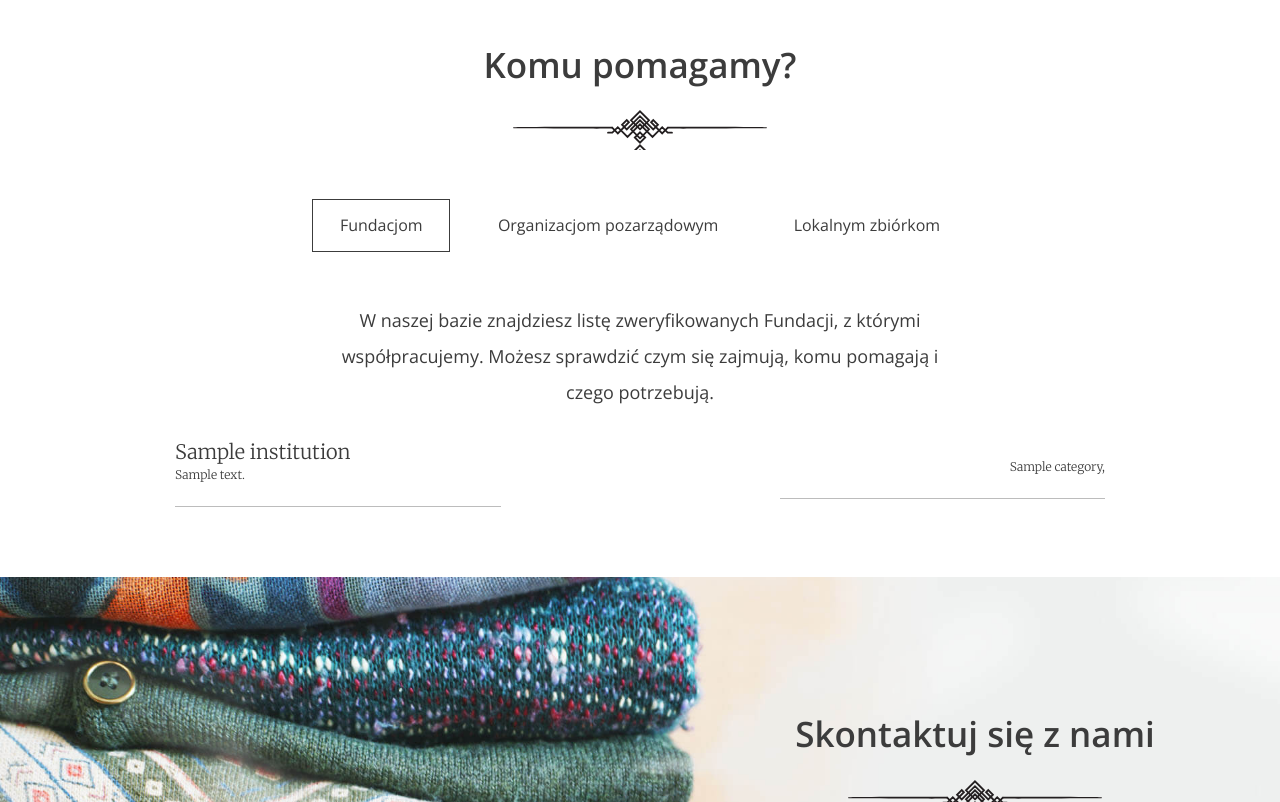
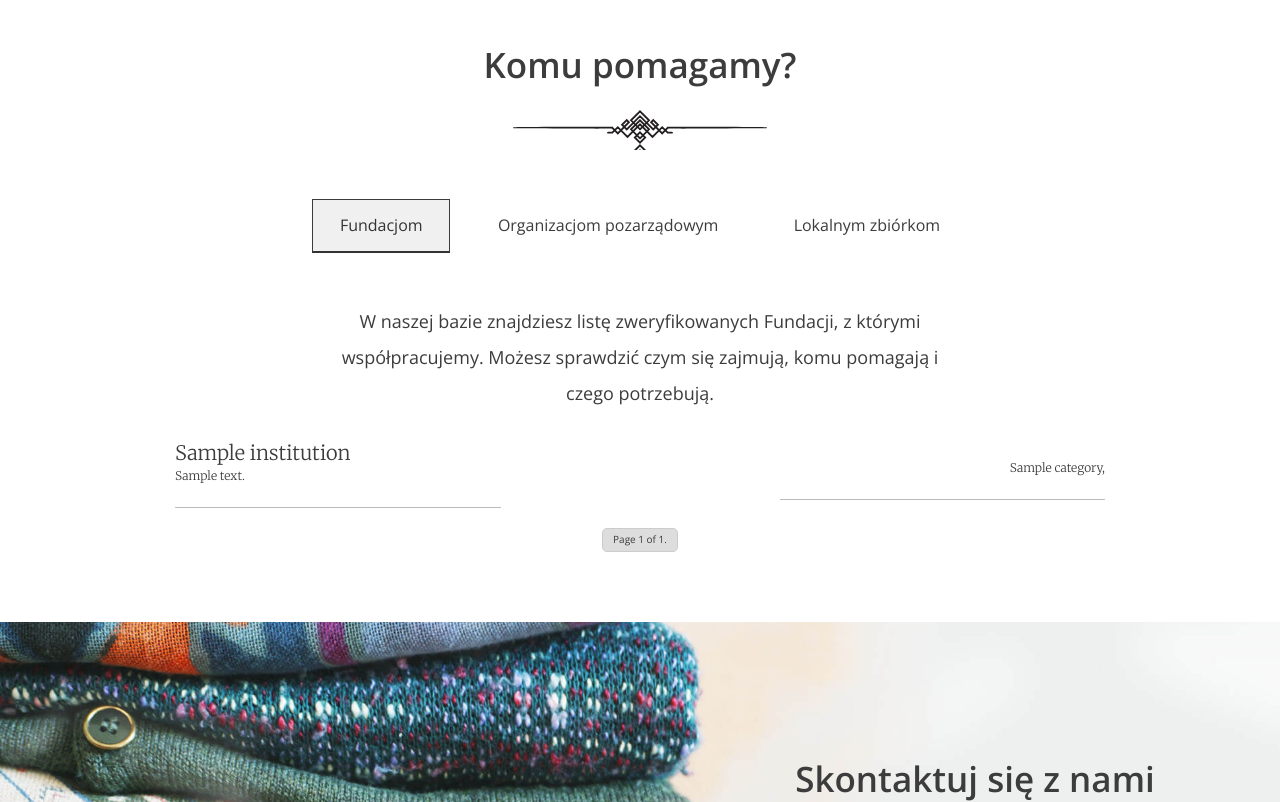
Before and after one commit to OleksandrKiris/Oddam-w-dobre-r-ce, a Django app: page / in a window 1280 px wide. Shown: the part 2455-3257 px from the top of the page. Run offline with Django 5.2, Linux system fonts and the light colour scheme; tables that the repository leaves empty hold one stand-in row (Sample ...).

Commit message:
Implemented pagination for help sections and active tab persistence
- Added pagination for each help section (Fundacjom, Organizacjom pozarządowym, Lokalnym zbiórkom) on the homepage.
- Modified the index.html to include pagination controls for each section.
- Updated the view in views.py to handle pagination for each section using Paginator.
- Improved JavaScript to maintain the active tab across page reloads and pagination navigation.
- Ensured the active tab is highlighted correctly when navigating between pages.
- Fixed issues related to static files not loading correctly.

```diff
--- a/donations/static/css/style.css
+++ b/donations/static/css/style.css
@@ -1897,3 +1897,36 @@ footer .bottom-line--icons a img {
   font-size: 0.9rem;
   padding: 5px 10px;
 }
+
+.pagination {
+  display: flex;
+  justify-content: center;
+  padding: 1em 0;
+}
+
+.step-links {
+  display: flex;
+  gap: 0.5em;
+}
+
+.step-links a, .step-links span.current {
+  padding: 0.5em 1em;
+  border: 1px solid #ccc;
+  border-radius: 5px;
+  text-decoration: none;
+}
+
+.step-links a:hover {
+  background-color: #eee;
+}
+
+.step-links span.current {
+  background-color: #ddd;
+  cursor: default;
+}
+
+.help--buttons a.active {
+  background-color: #f0f0f0; /* Пример цвета фона для активной вкладки */
+  border-bottom: 2px solid #333; /* Пример нижней границы для активной вкладки */
+  color: #333; /* Пример цвета текста для активной вкладки */
+}
--- a/donations/templates/base.html
+++ b/donations/templates/base.html
@@ -8,7 +8,6 @@
     <meta http-equiv="X-UA-Compatible" content="ie=edge">
     <title>{% block title %}My Site{% endblock %}</title>
     <link rel="stylesheet" href="{% static 'css/style.css' %}">
-    <link rel="stylesheet" href="{% static 'css/forms.css' %}">
 </head>
 <body>
 <header class="header--main-page">
--- a/donations/templates/index.html
+++ b/donations/templates/index.html
@@ -71,16 +71,16 @@
 <section id="help" class="help">
   <h2>Komu pomagamy?</h2>
   <ul class="help--buttons">
-    <li data-id="1"><a href="#" class="btn btn--without-border active">Fundacjom</a></li>
-    <li data-id="2"><a href="#" class="btn btn--without-border">Organizacjom pozarządowym</a></li>
-    <li data-id="3"><a href="#" class="btn btn--without-border">Lokalnym zbiórkom</a></li>
+    <li data-id="foundations"><a href="#help" class="btn btn--without-border active" data-target="foundations">Fundacjom</a></li>
+    <li data-id="ngos"><a href="#help" class="btn btn--without-border" data-target="ngos">Organizacjom pozarządowym</a></li>
+    <li data-id="local_collections"><a href="#help" class="btn btn--without-border" data-target="local_collections">Lokalnym zbiórkom</a></li>
   </ul>
 
   <!-- SLIDE 1 -->
-  <div class="help--slides active" data-id="1">
+  <div class="help--slides active" data-id="foundations">
     <p>W naszej bazie znajdziesz listę zweryfikowanych Fundacji, z którymi współpracujemy. Możesz sprawdzić czym się zajmują, komu pomagają i czego potrzebują.</p>
     <ul class="help--slides-items">
-      {% for institution in foundations %}
+      {% for institution in page_obj_foundations %}
       <li>
         <div class="col">
           <div class="title">{{ institution.name }}</div>
@@ -96,15 +96,32 @@
       </li>
       {% endfor %}
     </ul>
+    <div class="pagination">
+      <span class="step-links">
+        {% if page_obj_foundations.has_previous %}
+          <a href="?page_foundations=1#help" data-target="foundations">&laquo; pierwsza</a>
+          <a href="?page_foundations={{ page_obj_foundations.previous_page_number }}#help" data-target="foundations">poprzednia</a>
+        {% endif %}
+
+        <span class="current">
+          Page {{ page_obj_foundations.number }} of {{ page_obj_foundations.paginator.num_pages }}.
+        </span>
+
+        {% if page_obj_foundations.has_next %}
+          <a href="?page_foundations={{ page_obj_foundations.next_page_number }}#help" data-target="foundations">następna</a>
+          <a href="?page_foundations={{ page_obj_foundations.paginator.num_pages }}#help" data-target="foundations">ostatnia &raquo;</a>
+        {% endif %}
+      </span>
+    </div>
   </div>
 
   <!-- SLIDE 2 -->
-  <div class="help--slides" data-id="2">
+  <div class="help--slides" data-id="ngos">
     <p>
       Lorem ipsum dolor, sit amet consectetur adipisicing elit. Hic officiis mollitia dolor, neque aspernatur accusamus debitis. Ducimus, officia. Quia, sunt illum! Non iste placeat ab ipsum alias quos suscipit corporis!
     </p>
     <ul class="help--slides-items">
-      {% for institution in ngos %}
+      {% for institution in page_obj_ngos %}
       <li>
         <div class="col">
           <div class="title">{{ institution.name }}</div>
@@ -120,13 +137,30 @@
       </li>
       {% endfor %}
     </ul>
+    <div class="pagination">
+      <span class="step-links">
+        {% if page_obj_ngos.has_previous %}
+          <a href="?page_ngos=1#help" data-target="ngos">&laquo; pierwsza</a>
+          <a href="?page_ngos={{ page_obj_ngos.previous_page_number }}#help" data-target="ngos">poprzednia</a>
+        {% endif %}
+
+        <span class="current">
+          Page {{ page_obj_ngos.number }} of {{ page_obj_ngos.paginator.num_pages }}.
+        </span>
+
+        {% if page_obj_ngos.has_next %}
+          <a href="?page_ngos={{ page_obj_ngos.next_page_number }}#help" data-target="ngos">następna</a>
+          <a href="?page_ngos={{ page_obj_ngos.paginator.num_pages }}#help" data-target="ngos">ostatnia &raquo;</a>
+        {% endif %}
+      </span>
+    </div>
   </div>
 
   <!-- SLIDE 3 -->
-  <div class="help--slides" data-id="3">
+  <div class="help--slides" data-id="local_collections">
     <p>Lorem ipsum dolor sit amet, his ocurreret persequeris ea, ad utinam laudem duo. Verterem adipisci partiendo eos ne, ea his reque quaeque recteque, ne quo lobortis intellegam.</p>
     <ul class="help--slides-items">
-      {% for institution in local_collections %}
+      {% for institution in page_obj_local_collections %}
       <li>
         <div class="col">
           <div class="title">{{ institution.name }}</div>
@@ -142,6 +176,23 @@
       </li>
       {% endfor %}
     </ul>
+    <div class="pagination">
+      <span class="step-links">
+        {% if page_obj_local_collections.has_previous %}
+          <a href="?page_local_collections=1#help" data-target="local_collections">&laquo; pierwsza</a>
+          <a href="?page_local_collections={{ page_obj_local_collections.previous_page_number }}#help" data-target="local_collections">poprzednia</a>
+        {% endif %}
+
+        <span class="current">
+          Page {{ page_obj_local_collections.number }} of {{ page_obj_local_collections.paginator.num_pages }}.
+        </span>
+
+        {% if page_obj_local_collections.has_next %}
+          <a href="?page_local_collections={{ page_obj_local_collections.next_page_number }}#help" data-target="local_collections">następna</a>
+          <a href="?page_local_collections={{ page_obj_local_collections.paginator.num_pages }}#help" data-target="local_collections">ostatnia &raquo;</a>
+        {% endif %}
+      </span>
+    </div>
   </div>
 </section>
 {% endblock %}
--- a/donations/views.py
+++ b/donations/views.py
@@ -1,4 +1,5 @@
 from django.shortcuts import render
+from django.core.paginator import Paginator
 from django.db.models import Sum
 from .models import Donation, Institution
 
@@ -6,19 +7,33 @@ from .models import Donation, Institution
 def index(request):
     total_bags = Donation.objects.aggregate(total_bags=Sum('quantity'))['total_bags'] or 0
     supported_institutions = Institution.objects.count()
+
+    # Paginacja dla każdej sekcji
     foundations = Institution.objects.filter(type=Institution.FOUNDATION)
     ngos = Institution.objects.filter(type=Institution.NGO)
     local_collections = Institution.objects.filter(type=Institution.LOCAL_COLLECTION)
 
+    paginator_foundations = Paginator(foundations, 5)
+    paginator_ngos = Paginator(ngos, 5)
+    paginator_local_collections = Paginator(local_collections, 5)
+
+    page_number_foundations = request.GET.get('page_foundations')
+    page_number_ngos = request.GET.get('page_ngos')
+    page_number_local_collections = request.GET.get('page_local_collections')
+
+    page_obj_foundations = paginator_foundations.get_page(page_number_foundations)
+    page_obj_ngos = paginator_ngos.get_page(page_number_ngos)
+    page_obj_local_collections = paginator_local_collections.get_page(page_number_local_collections)
+
     context = {
         'total_bags': total_bags,
         'supported_institutions': supported_institutions,
-        'foundations': foundations,
-        'ngos': ngos,
-        'local_collections': local_collections,
+        'page_obj_foundations': page_obj_foundations,
+        'page_obj_ngos': page_obj_ngos,
+        'page_obj_local_collections': page_obj_local_collections,
     }
+
     return render(request, 'index.html', context)
-
 
 def add_donation(request):
     return render(request, 'form.html')
```
Also changed, not shown: charity_platform/settings.py (+6 -1 lines), donations/static/js/app.js (+24 -13 lines), donations/static/js/tab_persistence.js (added, +43 -0 lines).
